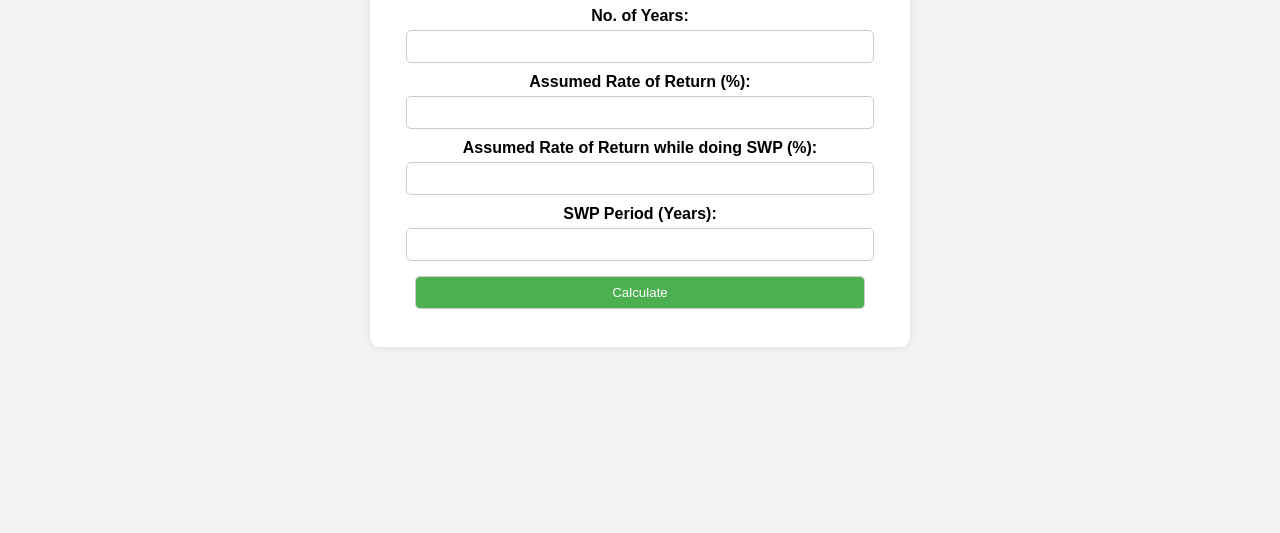
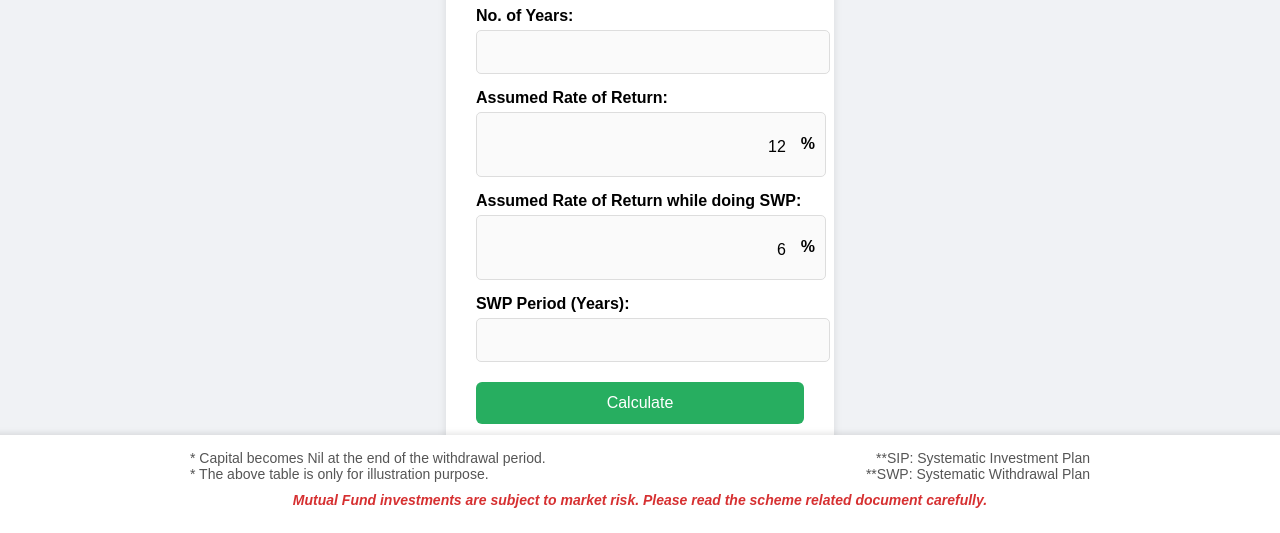
Before and after one commit to arungnaneshwaran/swpCalculator, a plain HTML site: page index.html in a window 1280 px wide. Shown: the part 267-800 px from the top of the page. Drawn offline with Linux system fonts and the light colour scheme.

Commit message:
Update index.html

```diff
--- a/index.html
+++ b/index.html
@@ -6,113 +6,158 @@
     <title>SIP & SWP Calculator</title>
     <style>
         body {
-            font-family: Arial, sans-serif;
-            background-color: #f4f4f4;
-            text-align: center;
-            padding: 20px;
+            font-family: 'Poppins', sans-serif;
+            background-color: #f0f2f5;
+            margin: 0;
+            padding: 0;
+            display: flex;
+            flex-direction: column;
+            align-items: center;
+            justify-content: center;
+            height: 100vh;
         }
         .container {
             background: white;
             max-width: 500px;
-            margin: auto;
-            padding: 20px;
-            border-radius: 10px;
-            box-shadow: 0 0 10px rgba(0, 0, 0, 0.1);
+            padding: 30px;
+            border-radius: 12px;
+            box-shadow: 0 4px 8px rgba(0, 0, 0, 0.1);
+            text-align: center;
         }
         h2 {
-            color: #4CAF50;
+            color: #27ae60;
+            margin-bottom: 20px;
         }
         label {
-            font-weight: bold;
+            font-weight: 600;
             display: block;
-            margin-top: 10px;
+            margin-top: 15px;
+            text-align: left;
         }
-        input {
-            width: 90%;
-            padding: 8px;
+        input[type="number"] {
+            width: 100%;
+            padding: 12px;
+            font-size: 16px;
+            border: 1px solid #ddd;
+            border-radius: 5px;
+            background: #fafafa;
             margin-top: 5px;
-            border: 1px solid #ccc;
+            -webkit-appearance: none;
+            -moz-appearance: textfield;
+        }
+        input[type="number"]::-webkit-inner-spin-button,
+        input[type="number"]::-webkit-outer-spin-button {
+            -webkit-appearance: none;
+            margin: 0;
+        }
+        .styled-number {
+            display: flex;
+            align-items: center;
+            border: 1px solid #ddd;
             border-radius: 5px;
+            padding: 10px;
+            background: #fafafa;
+            width: 100%;
+            margin-top: 5px;
+        }
+        .styled-number input {
+            border: none;
+            outline: none;
+            flex: 1;
+            background: transparent;
+            padding: 10px;
+            font-size: 16px;
+            text-align: right;
+        }
+        .styled-number span {
+            font-weight: 600;
+            margin-left: 5px;
         }
         input[type="submit"] {
-            background-color: #4CAF50;
+            background-color: #27ae60;
             color: white;
+            font-size: 16px;
+            padding: 12px;
+            border: none;
+            border-radius: 6px;
             cursor: pointer;
-            margin-top: 15px;
+            width: 100%;
+            margin-top: 20px;
         }
         input[type="submit"]:hover {
-            background-color: #45a049;
+            background-color: #219150;
         }
         .logo {
-            width: 150px;
-            margin-bottom: 20px;
+            width: 180px;
+            margin-bottom: 15px;
+        }
+        .footer {
+            display: flex;
+            flex-direction: column;
+            align-items: center;
+            font-size: 14px;
+            color: #555;
+            background: #fff;
+            padding: 15px 30px;
+            width: 100%;
+            position: fixed;
+            bottom: 0;
+            box-shadow: 0 -2px 6px rgba(0, 0, 0, 0.1);
+            text-align: center;
+        }
+        .footer .disclaimer {
+            font-weight: bold;
+            font-style: italic;
+            margin: 10px 0;
+            color: #d63031;
+        }
+        .footer-content {
+            display: flex;
+            justify-content: space-between;
+            width: 100%;
+            max-width: 900px;
+        }
+        .footer-left, .footer-right {
+            flex: 1;
+            text-align: left;
+        }
+        .footer-right {
+            text-align: right;
         }
     </style>
-    <script>
-        function roundToHundreds(value) {
-            return Math.round(value / 100) * 100;
-        }
-
-        function formatCurrency(value) {
-            return new Intl.NumberFormat('en-IN', { style: 'currency', currency: 'INR', minimumFractionDigits: 0 }).format(value);
-        }
-
-        function calculateFutureValue(rate, years, sip) {
-            let n = years * 12;
-            let monthlyRate = rate / 12 / 100;
-            let futureValue = sip * ((Math.pow(1 + monthlyRate, n) - 1) / monthlyRate) * (1 + monthlyRate);
-            return roundToHundreds(futureValue);
-        }
-
-        function calculateSWP(futureValue, swpRate, swpYears) {
-            let monthlyRate = swpRate / 12 / 100;
-            let months = swpYears * 12;
-            let swpAmount = futureValue * (monthlyRate / (1 - Math.pow(1 + monthlyRate, -months)));
-            return roundToHundreds(swpAmount);
-        }
-
-        function handleSubmit(event) {
-            event.preventDefault();
-
-            let sip = parseFloat(document.getElementById("sip").value);
-            let years = parseFloat(document.getElementById("years").value);
-            let rate = parseFloat(document.getElementById("rate").value);
-            let swpRate = parseFloat(document.getElementById("swpRate").value);
-            let swpYears = parseFloat(document.getElementById("swpYears").value);
-
-            let futureValue = calculateFutureValue(rate, years, sip);
-            let swpAmount = calculateSWP(futureValue, swpRate, swpYears);
-
-            document.getElementById("futureValue").innerText = "Future Value at end of SIP period: " + formatCurrency(futureValue);
-            document.getElementById("swpAmount").innerText = "SWP Amount per month: " + formatCurrency(swpAmount);
-        }
-    </script>
 </head>
 <body>
     <div class="container">
-        <img src="logo.jpeg" alt="Curate My Money Logo" class="logo">
+        <img src="/mnt/data/WhatsApp Image 2025-03-14 at 18.26.21.jpeg" alt="Curate My Money Logo" class="logo">
         <h2>SIP & SWP Calculator</h2>
         <form onsubmit="handleSubmit(event)">
             <label for="sip">SIP Amount:</label>
             <input type="number" id="sip" name="sip" required>
-
             <label for="years">No. of Years:</label>
             <input type="number" id="years" name="years" required>
-
-            <label for="rate">Assumed Rate of Return (%):</label>
-            <input type="number" id="rate" name="rate" required>
-
-            <label for="swpRate">Assumed Rate of Return while doing SWP (%):</label>
-            <input type="number" id="swpRate" name="swpRate" required>
-
+            <label for="rate">Assumed Rate of Return:</label>
+            <div class="styled-number">
+                <input type="number" id="rate" name="rate" value="12" required>
+                <span>%</span>
+            </div>
+            <label for="swpRate">Assumed Rate of Return while doing SWP:</label>
+            <div class="styled-number">
+                <input type="number" id="swpRate" name="swpRate" value="6" required>
+                <span>%</span>
+            </div>
             <label for="swpYears">SWP Period (Years):</label>
             <input type="number" id="swpYears" name="swpYears" required>
-
             <input type="submit" value="Calculate">
         </form>
-
         <h3 id="futureValue"></h3>
         <h3 id="swpAmount"></h3>
     </div>
+    <div class="footer">
+        <div class="footer-content">
+            <div class="footer-left">* Capital becomes Nil at the end of the withdrawal period. <br>* The above table is only for illustration purpose.</div>
+            <div class="footer-right">**SIP: Systematic Investment Plan<br> **SWP: Systematic Withdrawal Plan</div>
+        </div>
+        <div class="disclaimer">Mutual Fund investments are subject to market risk. Please read the scheme related document carefully.</div>
+    </div>
 </body>
 </html>
```
